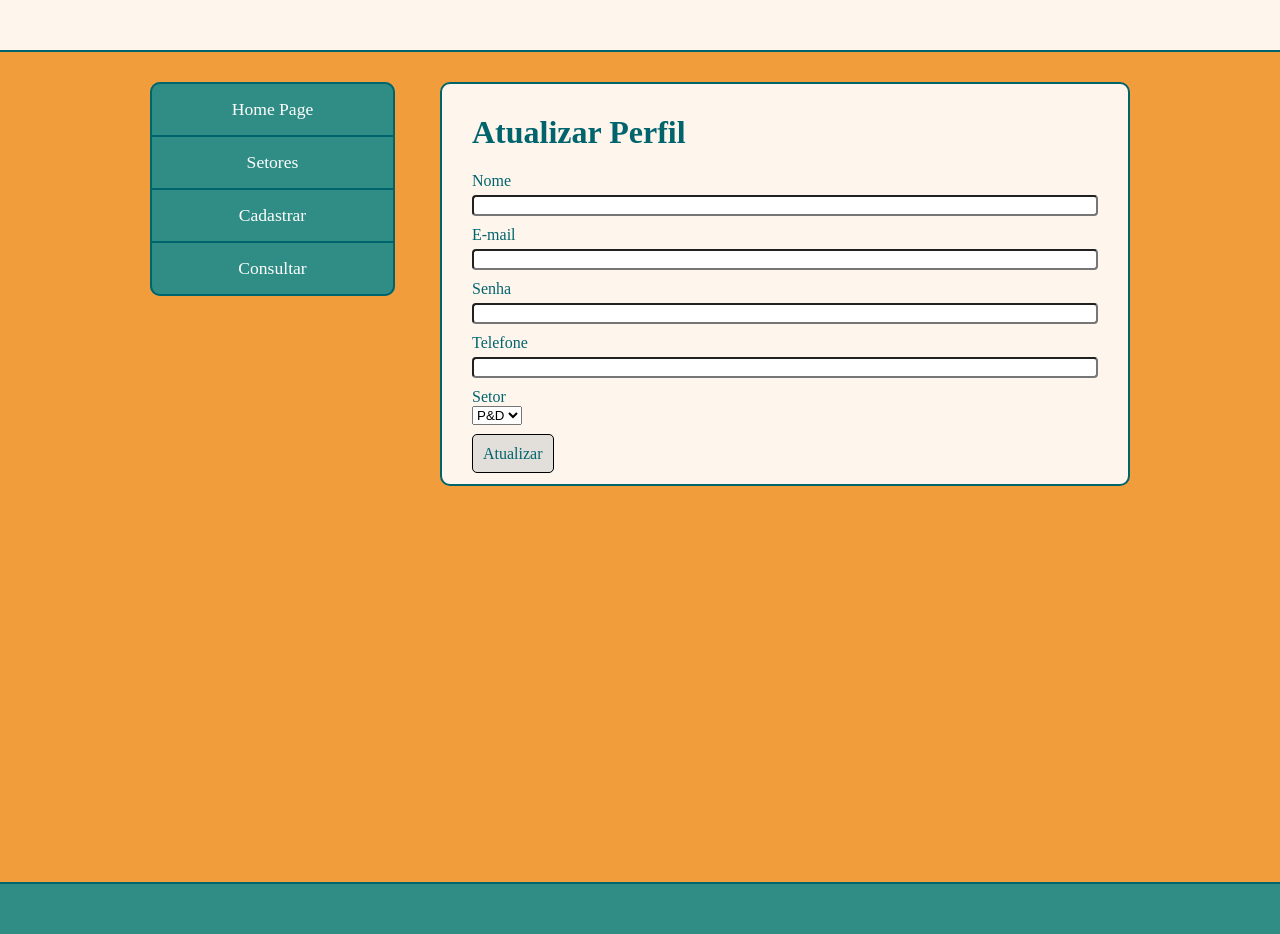
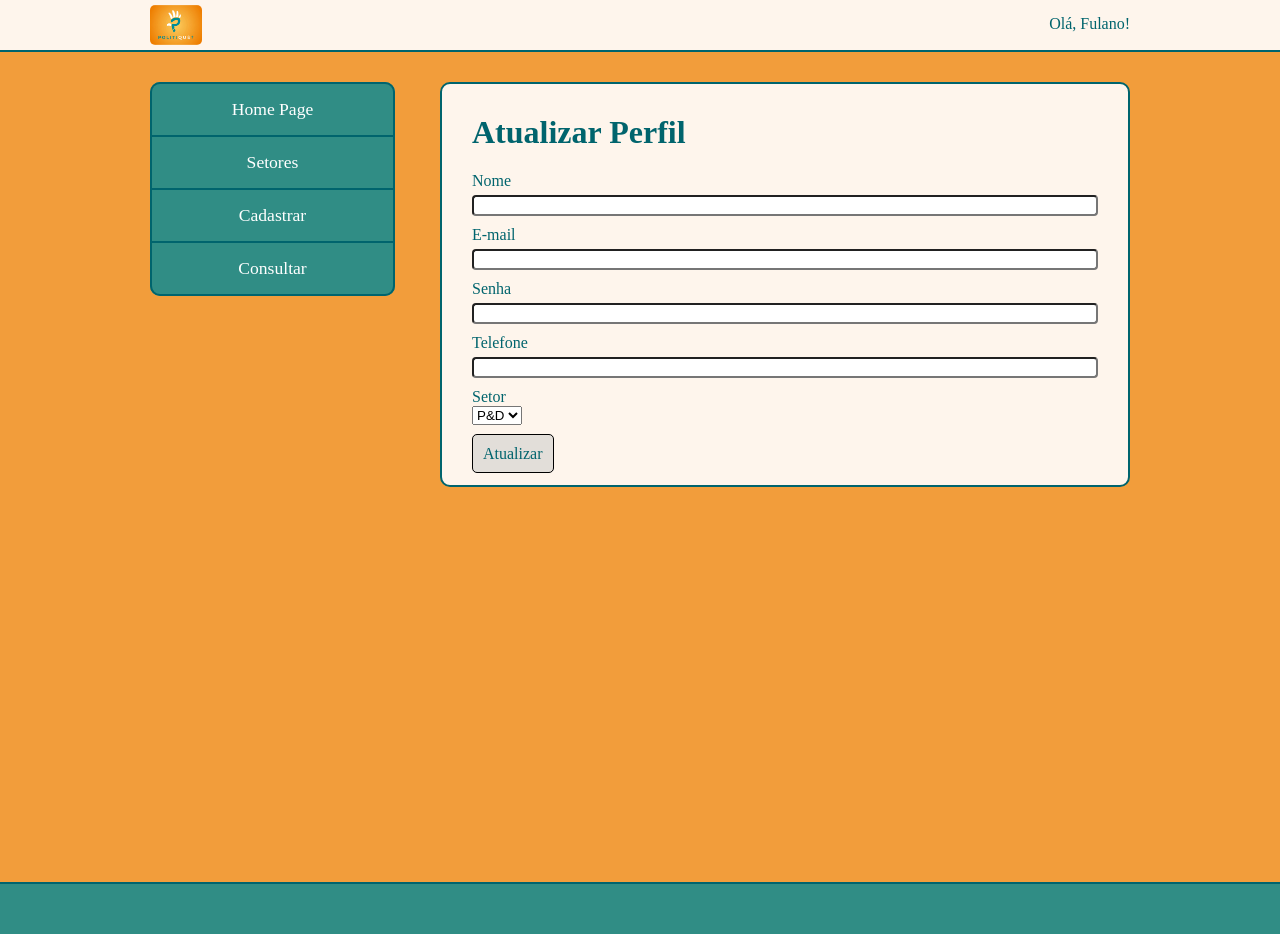
Before and after one commit to TomasArruda/Politique, a Django app: page /website/atualizarperfil/ in a window 1280 px wide. Run offline with Django 3.2, Linux system fonts and the light colour scheme; parts of the project's set-up code (start-up, migrations or seed data) failed here and were passed over.

Commit message:
Alteracoes em padroes e templates

```diff
--- a/Static/css/atualizarPerfilStyle.css
+++ b/Static/css/atualizarPerfilStyle.css
@@ -17,7 +17,7 @@
 	margin: 0;
 	margin-right: 0;
 	margin-top: 10px;
-	width: 60px;
+	height: 40px;
 	float: left;
 }
 
--- a/Static/css/baseInternaStyle.css
+++ b/Static/css/baseInternaStyle.css
@@ -3,6 +3,23 @@
 	background: rgba(255,255,255,0.9);
 	margin-bottom: 30px;
 	border-bottom: 2px solid rgb(0,100,109);
+}
+
+#navbar-img {
+	height: 40px;
+	border-radius: 5px;
+	margin-top: 5px;
+}
+
+#img-link {
+	float: left;
+}
+
+#welcome-navbar {
+	float: right;
+	margin-top: 15px;
+	text-decoration: none;
+	color:rgb(0,100,109);
 }
 
 /*--- Menu Lateral ---*/
@@ -42,7 +59,7 @@
 	-ms-transition: all 500ms ease;
 	-o-transition: all 500ms ease;
 	transition: all 500ms ease;
-	background:orange;
+	background:rgba(239, 133, 11,0.8);
 }
 
 .menu a {
@@ -52,6 +69,8 @@
 
 .hdn {
 	display:none;
+	border-bottom-right-radius: 10px;
+	border-bottom-left-radius: 10px;
 }
 
 .menu .hdn li {
@@ -60,6 +79,7 @@
 	border-right:2px solid rgb(0,100,109);
 	border-left:2px solid rgb(0,100,109);
 	color: rgb(0,100,109);
+	background: rgba(255,255,255,0.9);
 }
 
 .menu .hdn {
--- a/Static/css/baseStyle.css
+++ b/Static/css/baseStyle.css
@@ -12,6 +12,7 @@ body {
 	margin: 0;
 	min-width: 1150px;
 	min-height: 100%;
+	height: 100px;
 	background-color: rgba(239, 133, 11,0.8);
 }
 
--- a/Static/js/main.js
+++ b/Static/js/main.js
@@ -1,7 +1,16 @@
 $(document).ready(function(){
 
-$( ".btn-show" ).click(function() {
-  $(this).next().slideToggle( "slow" );
+	$( ".btn-show" ).click(function() {
+
+	  	$(this).next().slideToggle( "slow" );
+
+	  	if($(this).hasClass("consulta")){
+
+			if($(this).hasClass("last")){
+		  		$(this).removeClass("last");
+			} else {
+			  	$(this).addClass("last");
+			}
+		}
+	});
 });
-
-});
--- a/Templates/baseinterna.html
+++ b/Templates/baseinterna.html
@@ -16,7 +16,8 @@
 
 		<div class="navbar">
 			<div class="container">
-
+				<a id="img-link" href="{% url 'atualizarperfil' %}"><img id="navbar-img" src="{% static 'img/politique-logo.jpg' %}"/></a>
+				<a id="welcome-navbar" href="{% url 'atualizarperfil' %}">Olá, Fulano!</a>
 			</div>
 		</div>
 
@@ -33,7 +34,7 @@
 						<a href="#"><li>Cadastrar Empresa</li></a>
 						<a href="#"><li>Cadastrar Membro</li></a>
 					</div>
-					<li class="last btn-show">Consultar</li>
+					<li class="last consulta btn-show">Consultar</li>
 					<div class="hdn">
 						<a href="#"><li>Consulta Genérica</li></a>
 						<a href="#"><li>Consultar Iniciativa</li></a>
```
Also changed, not shown: Templates/base.html (+4 -3 lines), 2 other files.
